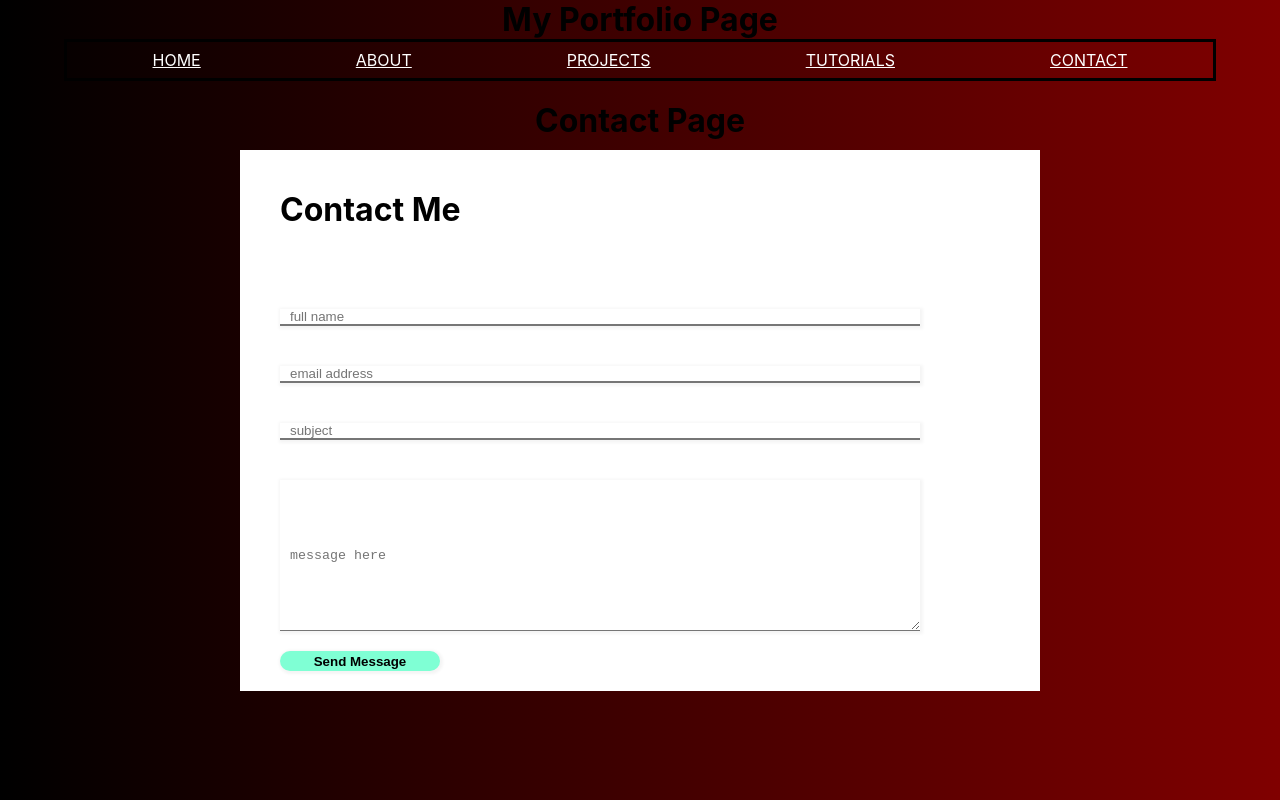
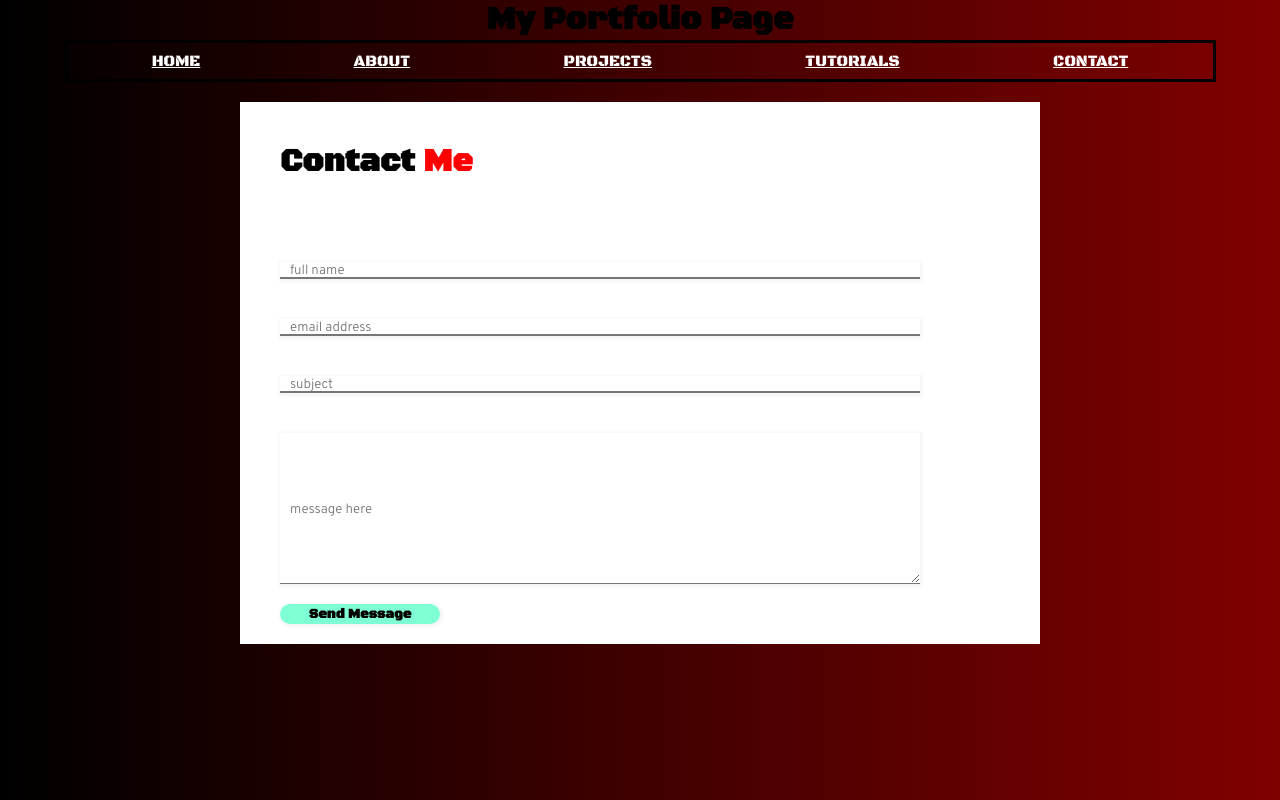
Before and after one commit to Newbclharri/portfolio1-frontend, a React (Create React App) app: page /contact in a window 1280 px wide. Built offline with nearby package versions, Linux system fonts and the light colour scheme.

Commit message:
adds font styling

```diff
--- a/src/App.css
+++ b/src/App.css
@@ -1,3 +1,5 @@
+@import url("https://fonts.googleapis.com/css2?family=Black+Ops+One&family=Overpass:wght@300&family=Ubuntu+Mono&display=swap");
+
 *{
     margin: 0;
     padding: 0;
@@ -9,25 +11,31 @@
 :root {
     --hover: greenyellow;
     --page-color: linear-gradient(to right, black, maroon);
+    --font-main: "Overpass";
+    --font-title: "Black Ops One";
 }
 
 body{
     /* background-image: linear-gradient(to right, black, maroon); */
     background-image: var(--page-color);
     height: 100hv;
+    font-family: var(--font-main);
 }
 
 ::placeholder{
     /* background-color: transparent; */
+    font-family: var(--font-main);
+
 
 }
 .App{
     text-align: center;
 }
 
-.Header{
+Header, h1{
 
     text-shadow: -2px 2px var(--green);
+    font-family: var(--font-title);
 }
 a{
     color:white;
@@ -88,4 +96,5 @@ button{
     width: 20%;
     padding: 20px auto;
     box-shadow: 1px 1px 3px 2px whitesmoke;
+    font-family: var(--font-title);
 }
--- a/src/components/Form.jsx
+++ b/src/components/Form.jsx
@@ -29,7 +29,7 @@ export default function Form ({UrlPost}) {
     return(
         <div>
             <form className="email-form" onSubmit={handleSubmit}>
-                <h1>Contact Me</h1>
+                <h1>Contact <span style={{color: "red"}}>Me</span></h1>
                 <input type="text" name="name" placeholder="full name"  id="user-name" onChange={handleChange}/>
                 <input type="text" name="email" placeholder="email address" id="user-email" onChange={handleChange}/>
                 <input type="text" name="subject" placeholder="subject" id="subject-email" onChange={handleChange}/>
--- a/src/pages/Contact.jsx
+++ b/src/pages/Contact.jsx
@@ -4,7 +4,6 @@ import Form from "../components/Form";
 export default function Contact ({UrlPost}) {
     return(
         <div>
-            <h1>Contact Page</h1>
             <Form UrlPost={UrlPost}/>
         </div>
     )
```
